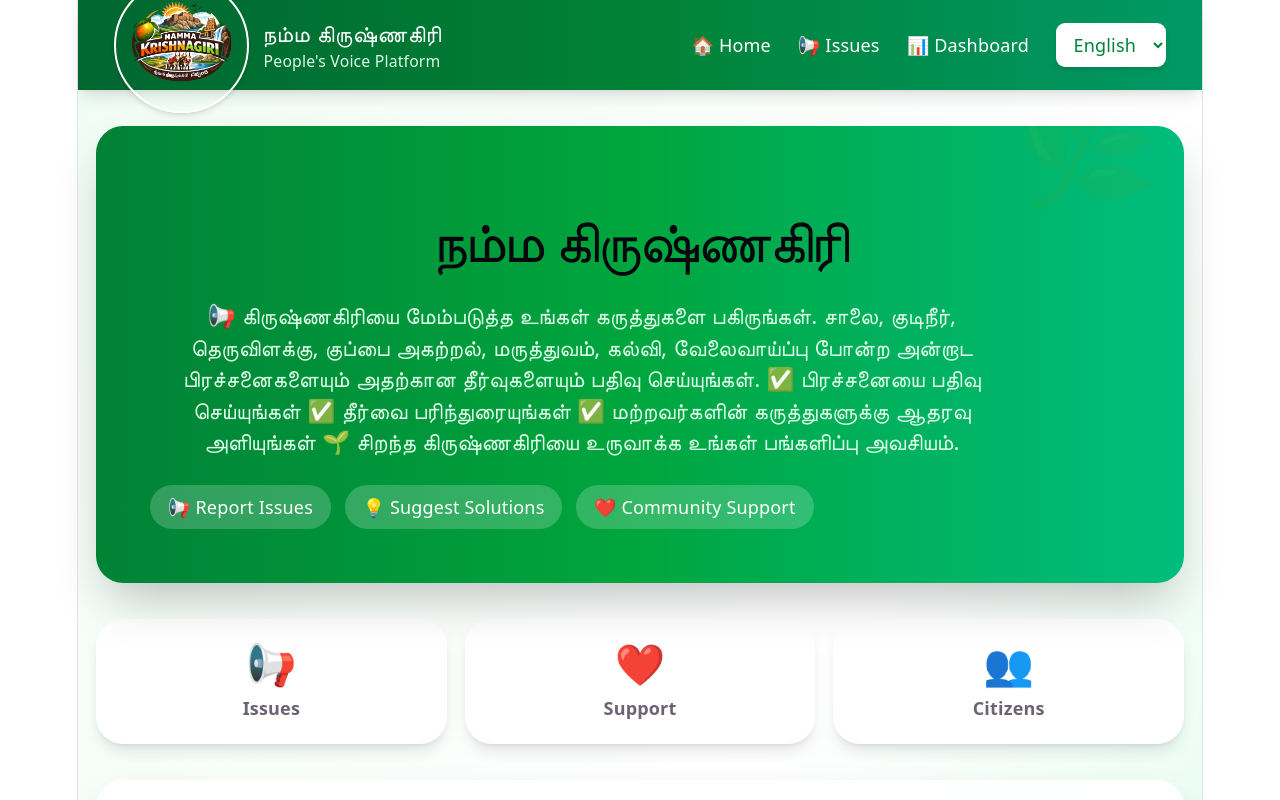
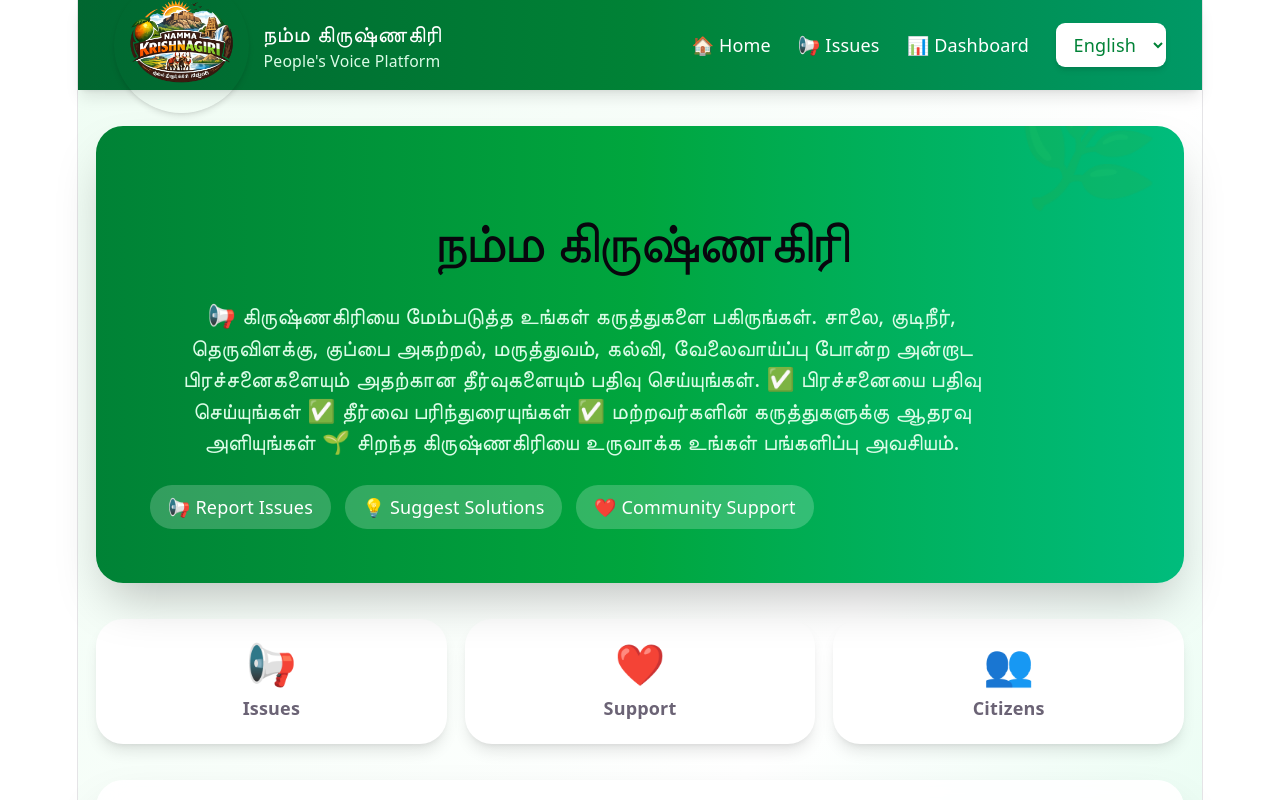
Before and after one commit to PRASATH978/namma_krishnagiri, a React app in the folder frontend/: page / in a window 1280 px wide. Shown: the top 800 px of the page. Built offline with nearby package versions, Linux system fonts and the light colour scheme; the HTML template or start-up script is replaced by a standard one.

Commit message:
frontend correction

```diff
--- a/frontend/src/components/Navbar.jsx
+++ b/frontend/src/components/Navbar.jsx
@@ -21,7 +21,7 @@ function Navbar() {
             <img
               src={logoImage}
               alt="Namma Krishnagiri Logo"
-              className="w-30 h-30 rounded-full border-2 border-white shadow-md object-cover"
+              className="w-30 h-30 rounded-full border- border-white shadow-md object-cover"
             />
 
             <div>
```
